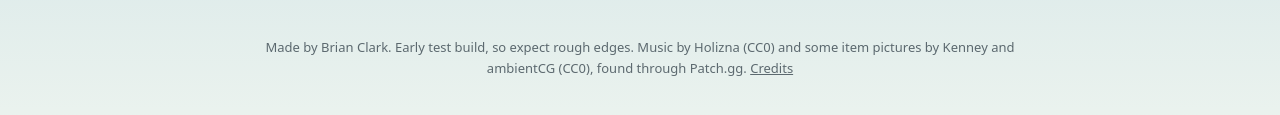
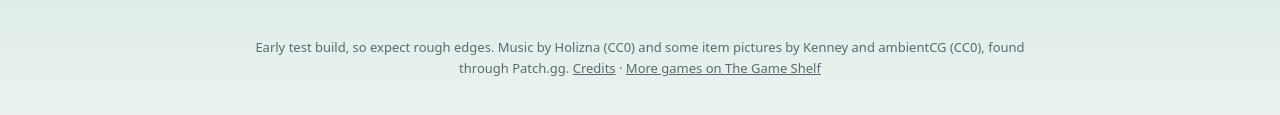
Before and after one commit to bclark10121-cloud/the-scenic-route, a plain HTML site: page docs/index.html in a window 1280 px wide. Shown: the part 1810-1925 px from the top of the page. Drawn offline with Linux system fonts and the light colour scheme.

Commit message:
Game page: no personal name, footer links to The Game Shelf (G1.10, G1.11). Dashboard step added to the delivery list (G2.7)
Co-Authored-By: Claude Opus 5.5 <noreply@anthropic.com>
Claude-Session: https://claude.ai/code/session_0117TTYBK9WeMkHugLJnrb6q

```diff
--- a/docs/index.html
+++ b/docs/index.html
@@ -44,5 +44,5 @@ h2{font-family:Georgia,serif;color:#b83a24;font-size:24px;margin:34px 0 10px}
 <p class="note">Android may show a Play Protect notice for apps from outside the Play Store.</p>
 <h2>Feedback wanted</h2>
 <ul><li>How the car feels on each surface</li><li>Whether the camera sits at the right distance</li><li>Any spot where you got stuck</li><li>Your phone model if you see lag</li></ul>
-<footer>Made by Brian Clark. Early test build, so expect rough edges. Music by Holizna (CC0) and some item pictures by Kenney and ambientCG (CC0), found through Patch.gg. <a href="https://github.com/bclark10121-cloud/the-scenic-route/blob/main/CREDITS.md">Credits</a></footer>
+<footer>Early test build, so expect rough edges. Music by Holizna (CC0) and some item pictures by Kenney and ambientCG (CC0), found through Patch.gg. <a href="https://github.com/bclark10121-cloud/the-scenic-route/blob/main/CREDITS.md">Credits</a> · <a href="https://bclark10121-cloud.github.io/">More games on The Game Shelf</a></footer>
 </main></body></html>
```
Also changed, not shown: 1 other file.
